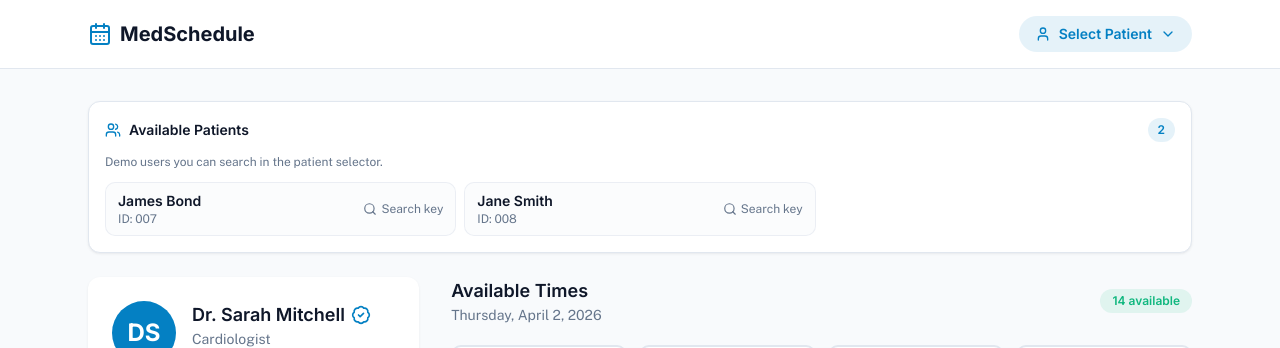
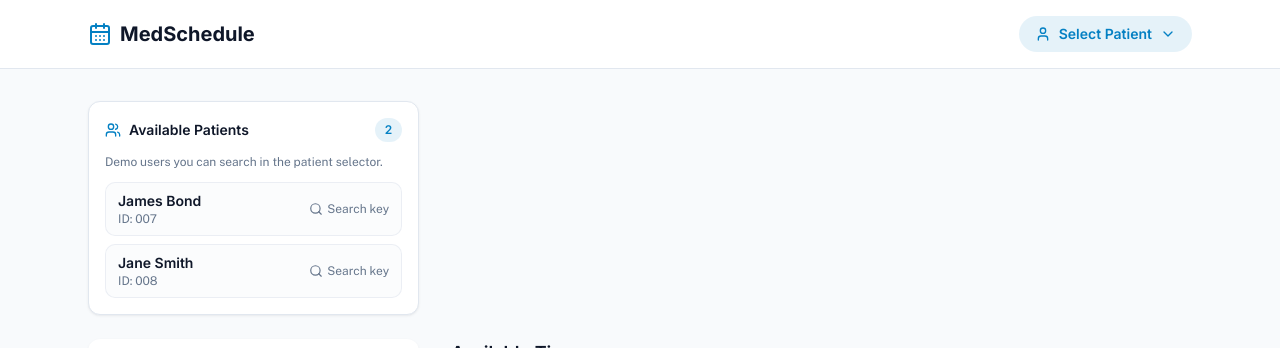
Before and after one commit to mouryachowdary/medicare-appointmentbooking-app, a React (Vite) app: page / in a window 1280 px wide. Shown: the top 348 px of the page. Built offline with nearby package versions, Linux system fonts and the light colour scheme; the HTML template or start-up script is replaced by a standard one.

Commit message:
Update Index.tsx

```diff
--- a/src/pages/Index.tsx
+++ b/src/pages/Index.tsx
@@ -276,7 +276,7 @@ const Index = () => {
 
         <section
           data-testid="available-patients-card"
-          className="mb-6 rounded-xl border border-border bg-card p-4 shadow-card"
+          className="mb-6 w-full rounded-xl border border-border bg-card p-4 shadow-card lg:w-[30%]"
         >
           <div className="mb-3 flex items-center justify-between">
             <div className="flex items-center gap-2">
@@ -296,7 +296,7 @@ const Index = () => {
 
           <ul
             data-testid="available-patients-list"
-            className="grid gap-2 sm:grid-cols-2 lg:grid-cols-3"
+            className="space-y-2"
           >
             {PATIENTS.map((patient) => (
               <li
```
